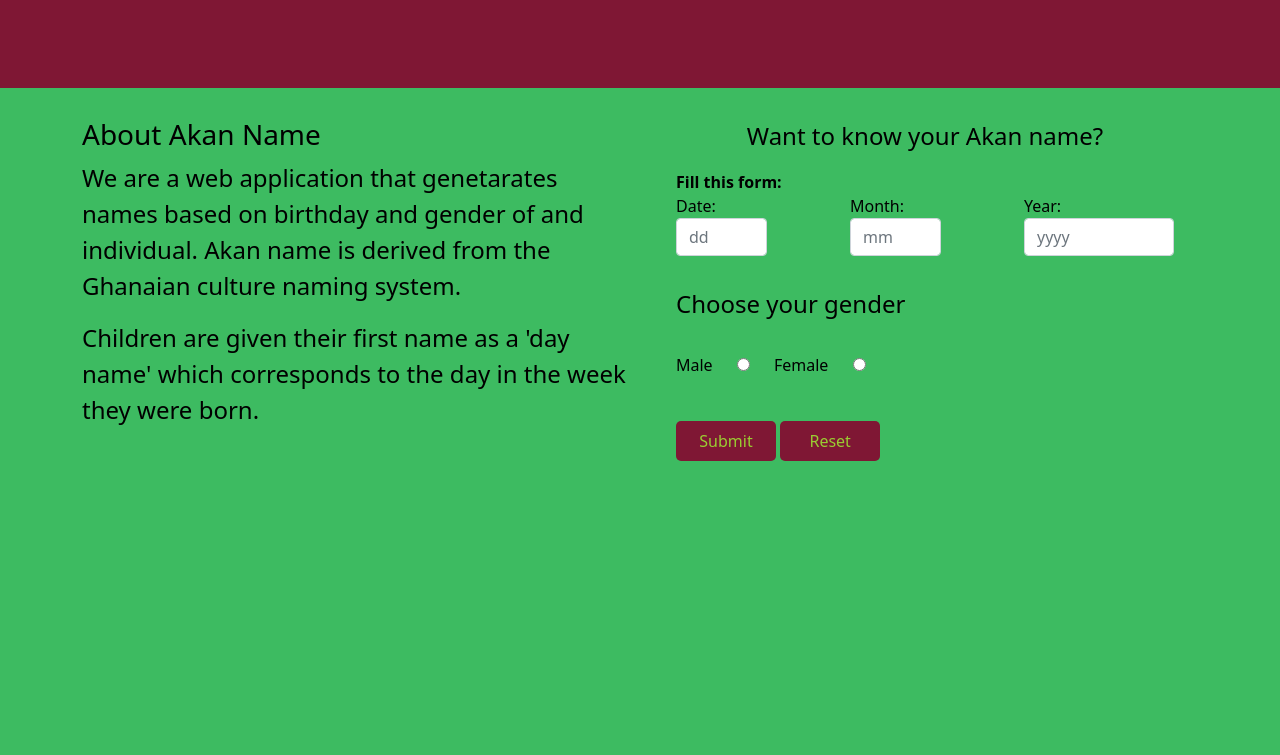
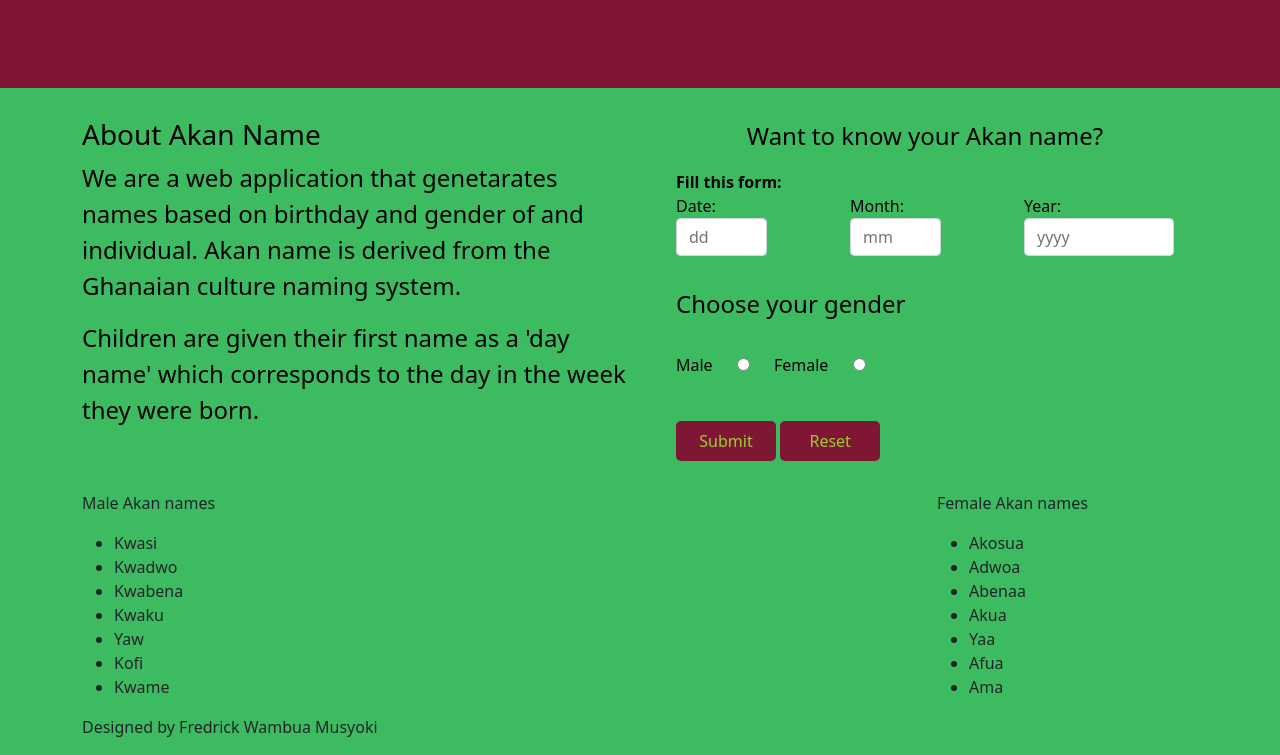
Before and after one commit to FredrickWambua/akan-names, a plain HTML site: page index.html in a window 1280 px wide. Shown: the part 112-867 px from the top of the page. Before the commit the page ends 800 px from the top, so only its background shows below. Drawn offline with Linux system fonts and the light colour scheme.

Commit message:
added footer section

```diff
--- a/index.html
+++ b/index.html
@@ -85,6 +85,41 @@
             <h1></h1>
         </div>
     </div>
+    <footer>
+        <div class="container footer">
+            <div class="row">
+                <div class="col-md-3 names">
+                    <p>Male Akan names</p>
+                    <ul>
+                        <li>Kwasi</li>
+                        <li>Kwadwo</li>
+                        <li>Kwabena</li>
+                        <li>Kwaku</li>
+                        <li>Yaw</li>
+                        <li>Kofi</li>
+                        <li>Kwame</li>
+                    </ul>
+                </div>
+                <div class="col-md-6">
+                </div>
+                <div class="col-md-3 names female-names">
+                    <p>Female Akan names</p>
+                    <ul>
+                        <li>Akosua</li>
+                        <li>Adwoa</li>
+                        <li>Abenaa</li>
+                        <li>Akua</li>
+                        <li>Yaa</li>
+                        <li>Afua</li>
+                        <li>Ama</li>
+                    </ul>
+                </div>
+            </div>
+            <div class="copyright">
+                <p>Designed by Fredrick Wambua Musyoki</p>
+            </div>
+        </div>
+    </footer>
     <!-- main content end -->
     <script src="static/js/main.js"></script>
     <script src="static/js/bootstrap.js"></script>
```
